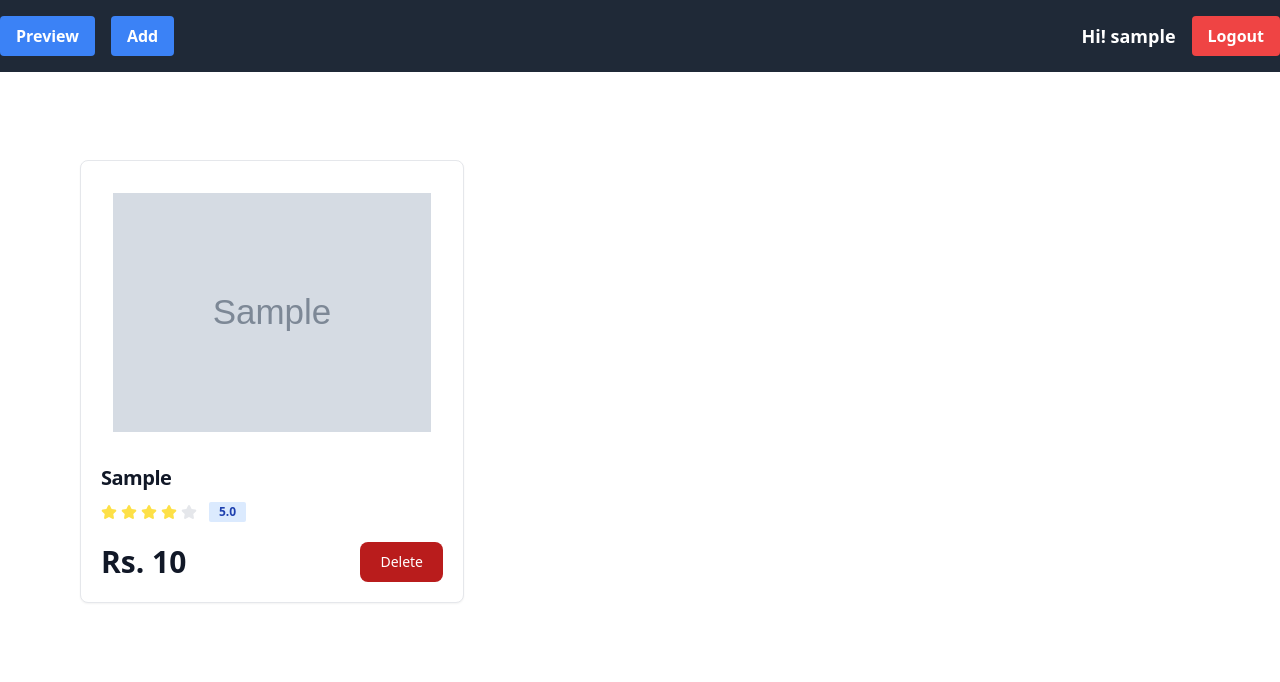
After one commit to shady003/samplestore, a Node server app: page /delete in a window 1280 px wide. The commit adds this page. Shown: the top 682 px of the page. Run offline with Node 20, Linux system fonts and the light colour scheme; the visitor is signed in with stand-in values (Sample User, id 1); tables that the repository leaves empty hold one stand-in row (values such as "Sample post"); grey boxes marked "Sample" are stand-in pictures; some libraries are stand-ins or nearby versions.

Commit message:
added item delete page for admin

```diff
--- a/index.js
+++ b/index.js
@@ -9,6 +9,7 @@ const cookieParser = require('cookie-parser');
 const userModel = require('./models/user');
 const adminModel = require('./models/admin');
 const productModel = require('./models/product');
+const product = require('./models/product');
 app.use(express.static(path.join(__dirname,'public')));
 app.set('view engine','ejs');
 app.use(cookieParser());
@@ -123,6 +124,10 @@ app.post('/adminlogin',async function(req,res){
     });
 }
 })
+app.get('/listproduct',checkAuth,function(req,res)
+{
+    res.render('listproduct');
+})
 app.post('/listitem',async function(req,res){
         const {item , img , price , description} = req.body;
         const product = await productModel.create({
@@ -133,7 +138,7 @@ app.post('/listitem',async function(req,res){
         })
         res.render('listproduct');
 })
-            app.get('/view/:_id', checkAuth,async function(req,res){
+app.get('/view/:_id', checkAuth,async function(req,res){
                 const _id = req.params._id;
                 const token = req.cookies.token;
                 const item = await productModel.findOne({_id:_id});
@@ -166,8 +171,40 @@ app.post('/listitem',async function(req,res){
                     res.render('login');
                 }
             }
+            app.get('/delete',checkAuth,async function(req,res){
+                    const user = await req.user;
+                    const item = await productModel.find();
+                    res.render('delete',{item,user});
+            })
+            //delete item code here.
+app.post('/delete', checkAuth, async function(req,res){
+                const _id = req.body._id;
+                const token = req.cookies.token;
+                const user = req.user ;
+                if (token == ''){
+                    res.render('login');
+                }
+                else {
+                    try{
+                        const data = jwt.verify(token, "aquickbrownfoxjumpsoveralazydog");
+                        if(data){
+                                let item = await productModel.findOneAndDelete({_id:_id});
+                                console.log(item , "deleted")
+                                item = await productModel.find();
+                                res.render('delete',{item , user});
+                        }
+                        else{
+                            res.render('login');
+                        }
 
+                    }
+                    catch(err){
+                        res.render('login');
+                        console.log(err);
+                    }
+                }
 
+        })
 
 
 
--- a/package.json
+++ b/package.json
@@ -17,6 +17,7 @@
     "ejs": "^3.1.10",
     "express": "^4.21.0",
     "jsonwebtoken": "^9.0.2",
-    "mongoose": "^8.6.2"
+    "mongoose": "^8.6.2",
+    "nodemon": "^3.1.9"
   }
 }
--- /dev/null
+++ b/views/delete.ejs
@@ -0,0 +1,77 @@
+<!DOCTYPE html>
+<html lang="en">
+<head>
+    <meta charset="UTF-8">
+    <meta name="viewport" content="width=device-width, initial-scale=1.0">
+    <title>Delete</title>
+    <script src="https://cdn.tailwindcss.com"></script>
+</head>
+<body>
+    <nav class="fixed top-0 left-0 w-full bg-gray-800 py-4">
+        <div class="container  mx-auto flex justify-between items-center">
+          <div class="flex items-center">
+            <a href="/showitem" class="bg-blue-500 hover:bg-blue-700 text-white font-bold py-2 px-4 rounded">
+              Preview
+            </a>
+            <a href="/listproduct" class="bg-blue-500 ml-4 hover:bg-blue-700 text-white font-bold py-2 px-4 rounded">
+                Add
+              </a>
+          </div>
+          <div class="flex items-center">
+            <span class="text-lg text-white font-bold mr-4"> Hi! <%= user.username %></span>
+            <a href="/logout" class="bg-red-500 hover:bg-red-700 text-white font-bold py-2 px-4 rounded">
+              Logout
+            </a>
+          </div>
+        </div>
+      </nav>
+    <div class="mt-20 flex gap-10 flex-wrap p-20">
+        <% if(item.length > 0){ %>
+        <% item.forEach((item)=>{ %>
+
+
+<div class="w-full max-w-sm bg-white border border-gray-200 rounded-lg shadow-sm dark:bg-gray-800 dark:border-gray-700">
+    <a href="#">
+        <img class="p-8 rounded-t-lg" src= <%= item.img %> alt="product image" />
+    </a>
+    <div class="px-5 pb-5">
+        <a href="#">
+            <h5 class="text-xl font-semibold tracking-tight text-gray-900 dark:text-white"><%= item.item %></h5>
+        </a>
+        <div class="flex items-center mt-2.5 mb-5">
+            <div class="flex items-center space-x-1 rtl:space-x-reverse">
+                <svg class="w-4 h-4 text-yellow-300" aria-hidden="true" xmlns="http://www.w3.org/2000/svg" fill="currentColor" viewBox="0 0 22 20">
+                    <path d="M20.924 7.625a1.523 1.523 0 0 0-1.238-1.044l-5.051-.734-2.259-4.577a1.534 1.534 0 0 0-2.752 0L7.365 5.847l-5.051.734A1.535 1.535 0 0 0 1.463 9.2l3.656 3.563-.863 5.031a1.532 1.532 0 0 0 2.226 1.616L11 17.033l4.518 2.375a1.534 1.534 0 0 0 2.226-1.617l-.863-5.03L20.537 9.2a1.523 1.523 0 0 0 .387-1.575Z"/>
+                </svg>
+                <svg class="w-4 h-4 text-yellow-300" aria-hidden="true" xmlns="http://www.w3.org/2000/svg" fill="currentColor" viewBox="0 0 22 20">
+                    <path d="M20.924 7.625a1.523 1.523 0 0 0-1.238-1.044l-5.051-.734-2.259-4.577a1.534 1.534 0 0 0-2.752 0L7.365 5.847l-5.051.734A1.535 1.535 0 0 0 1.463 9.2l3.656 3.563-.863 5.031a1.532 1.532 0 0 0 2.226 1.616L11 17.033l4.518 2.375a1.534 1.534 0 0 0 2.226-1.617l-.863-5.03L20.537 9.2a1.523 1.523 0 0 0 .387-1.575Z"/>
+                </svg>
+                <svg class="w-4 h-4 text-yellow-300" aria-hidden="true" xmlns="http://www.w3.org/2000/svg" fill="currentColor" viewBox="0 0 22 20">
+                    <path d="M20.924 7.625a1.523 1.523 0 0 0-1.238-1.044l-5.051-.734-2.259-4.577a1.534 1.534 0 0 0-2.752 0L7.365 5.847l-5.051.734A1.535 1.535 0 0 0 1.463 9.2l3.656 3.563-.863 5.031a1.532 1.532 0 0 0 2.226 1.616L11 17.033l4.518 2.375a1.534 1.534 0 0 0 2.226-1.617l-.863-5.03L20.537 9.2a1.523 1.523 0 0 0 .387-1.575Z"/>
+                </svg>
+                <svg class="w-4 h-4 text-yellow-300" aria-hidden="true" xmlns="http://www.w3.org/2000/svg" fill="currentColor" viewBox="0 0 22 20">
+                    <path d="M20.924 7.625a1.523 1.523 0 0 0-1.238-1.044l-5.051-.734-2.259-4.577a1.534 1.534 0 0 0-2.752 0L7.365 5.847l-5.051.734A1.535 1.535 0 0 0 1.463 9.2l3.656 3.563-.863 5.031a1.532 1.532 0 0 0 2.226 1.616L11 17.033l4.518 2.375a1.534 1.534 0 0 0 2.226-1.617l-.863-5.03L20.537 9.2a1.523 1.523 0 0 0 .387-1.575Z"/>
+                </svg>
+                <svg class="w-4 h-4 text-gray-200 dark:text-gray-600" aria-hidden="true" xmlns="http://www.w3.org/2000/svg" fill="currentColor" viewBox="0 0 22 20">
+                    <path d="M20.924 7.625a1.523 1.523 0 0 0-1.238-1.044l-5.051-.734-2.259-4.577a1.534 1.534 0 0 0-2.752 0L7.365 5.847l-5.051.734A1.535 1.535 0 0 0 1.463 9.2l3.656 3.563-.863 5.031a1.532 1.532 0 0 0 2.226 1.616L11 17.033l4.518 2.375a1.534 1.534 0 0 0 2.226-1.617l-.863-5.03L20.537 9.2a1.523 1.523 0 0 0 .387-1.575Z"/>
+                </svg>
+            </div>
+            <span class="bg-blue-100 text-blue-800 text-xs font-semibold px-2.5 py-0.5 rounded-sm dark:bg-blue-200 dark:text-blue-800 ms-3">5.0</span>
+        </div>
+        <div class="flex items-center justify-between">
+            <span class="text-3xl font-bold text-gray-900 dark:text-white">Rs. <%= item.price %></span>
+            <form action="/delete" method="POST">
+                <input type="hidden" name="_id" value="<%= item._id %>">
+                <input type="submit" class="text-white bg-red-700 hover:bg-red-800 cursor-pointer focus:ring-4 focus:outline-none focus:ring-red-300 font-medium rounded-lg text-sm px-5 py-2.5 text-center dark:bg-red-600 dark:hover:bg-red-700 dark:focus:ring-red-800" value="Delete">
+            </form>
+            </div>
+    </div>
+</div>
+
+    <% })%>
+        <%} else { %>
+    <h1>No item  </h1>
+        <%} %>
+    </div>
+</body>
+</html>
```
Also changed, not shown: views/listproduct.ejs (+8 -1 lines), 2 other files.
